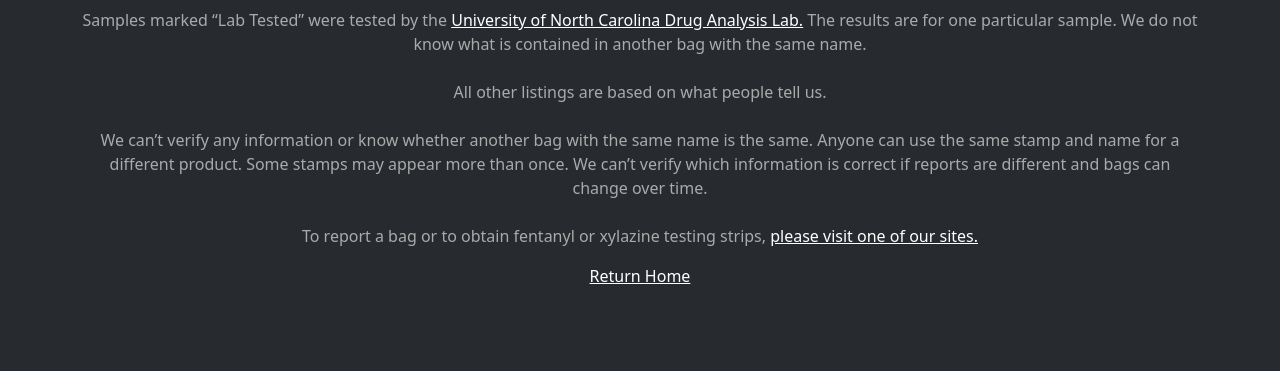
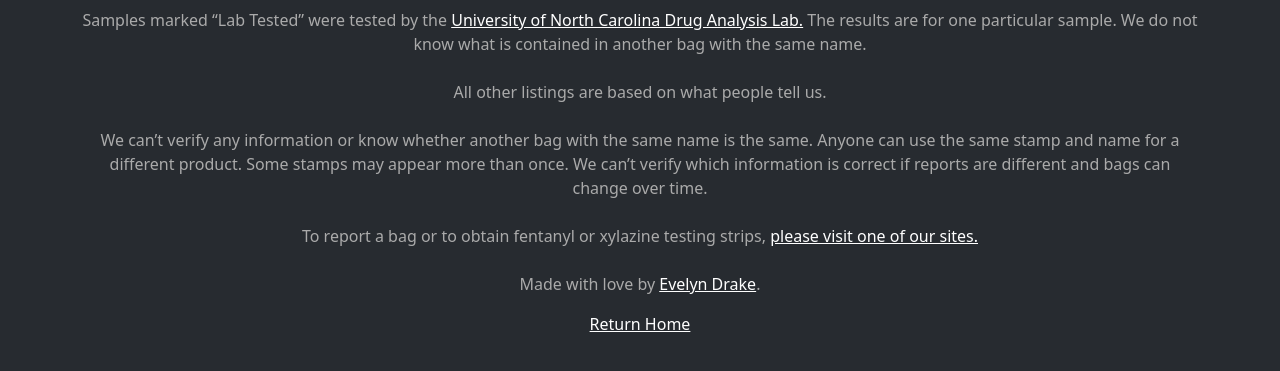
Before and after one commit to evelyndrake/badbagssite, a website: page disclaimer.html in a window 1280 px wide. Shown: the part 169-540 px from the top of the page. Drawn offline with nearby package versions, Linux system fonts and the light colour scheme.

Commit message:
Added my branding to disclaimer

```diff
--- a/disclaimer.html
+++ b/disclaimer.html
@@ -77,6 +77,9 @@
             <br>
             <br>
             To report a bag or to obtain fentanyl or xylazine testing strips, <a href="https://www.pppgh.org/">please visit one of our sites.</a>
+            <br>
+            <br>
+            Made with love by <a href="http://evelynsethernet.tech">Evelyn Drake</a>.
         </p>
         <a href="/">Return Home</a>
     </div>
```
